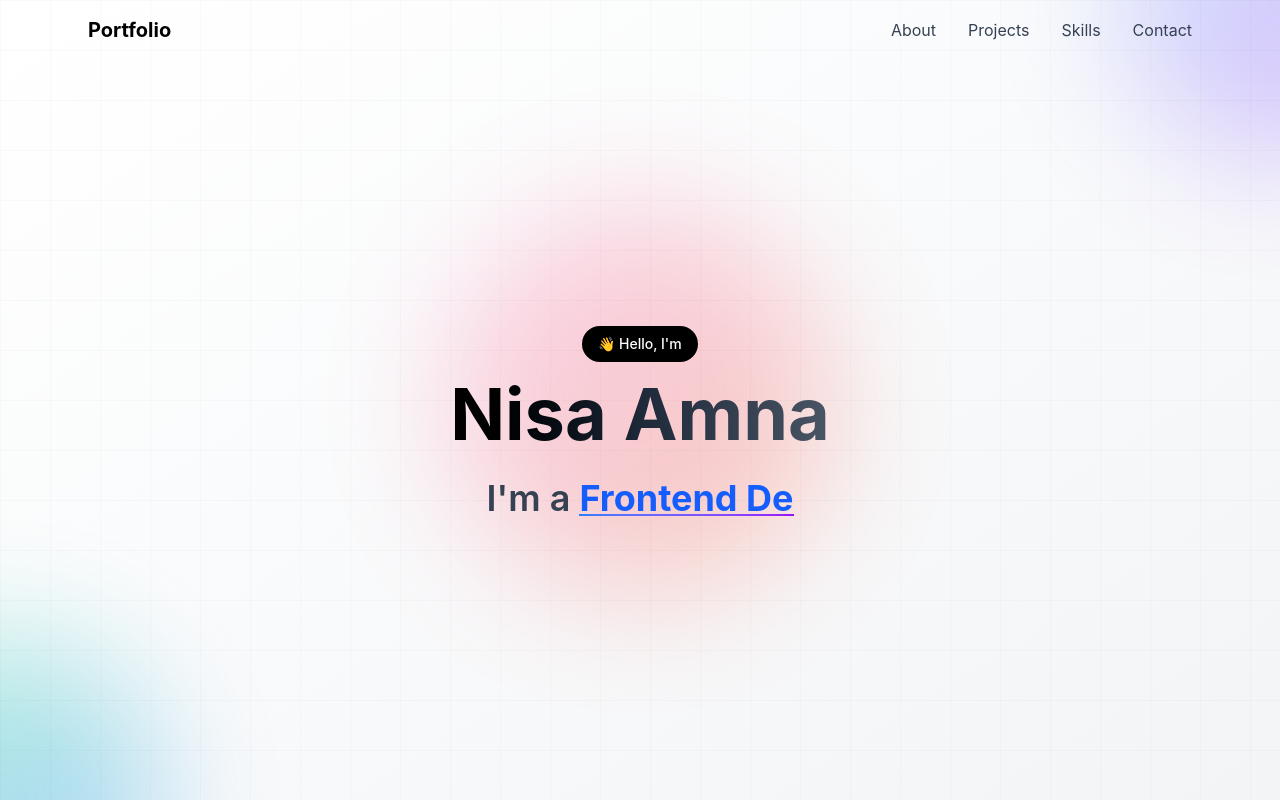
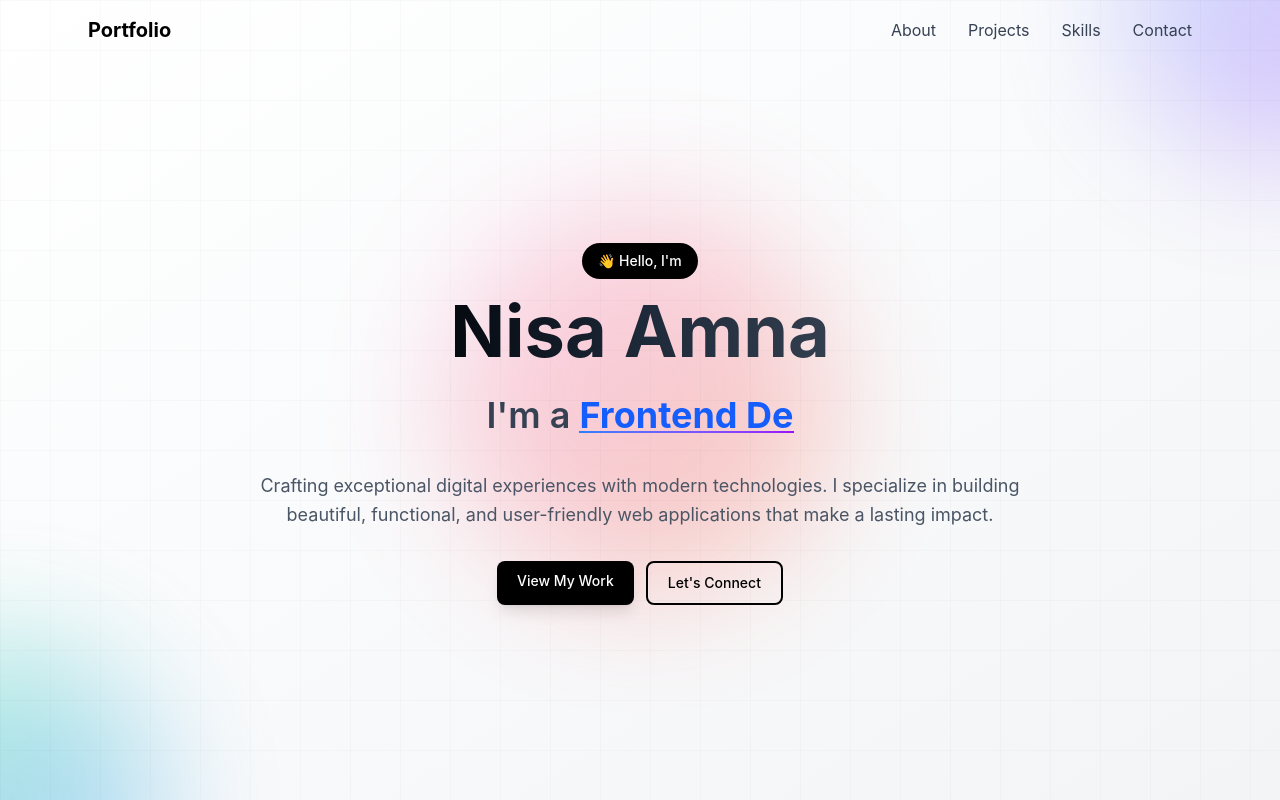
Before and after one commit to VaysNa/Portfolio-01, a React (Vite) app: page / in a window 1280 px wide. Built offline with nearby package versions, Linux system fonts and the light colour scheme.

Commit message:
adding CTAs buttons

```diff
--- a/src/components/Hero.jsx
+++ b/src/components/Hero.jsx
@@ -89,6 +89,33 @@ const Hero = ({ hasAnimated }) => {
             </h2>
           </div>
           {/*Description */}
+          <p className="text-base md:text-lg text-gray-600 mb-8 max-w-3xl mx-auto leading-relaxed animate-fade-in-up delay-200">
+            {heroData.description}
+          </p>
+
+          {/*CTA(call to action) buttons */}
+          <div className="flex flex-col sm:flex-row gap-3 justify-center mb-8 animate-fade-in-up delay-300">
+            {heroData.ctaButtons.map((button, index) => (
+              <a
+                key={index}
+                href={button.href}
+                className={`group relative px-5 py-2.5 rounded-lg transition-all duration-300 font-medium text-sm ${button.variant === "primary" ? "bg-black text-white shadow-lg hover:shadow-xl hover:bg-gray-800" : "border-2 border-black text-black hover:bg-black hover:text-white"}`}
+              >
+                {button.variant === "primary" && (
+                  <div className="absolute inset-0 bg-gradient-to-r from-blue-600 to-purple-600 rounded-lg opacity-0 group-hover:opacity-100 transition-opacity duration-300"></div>
+                )}
+                <span
+                  className={
+                    button.variant === "primary" ? "relative z-10" : ""
+                  }
+                >
+                  {button.text}
+                </span>
+              </a>
+            ))}
+          </div>
+
+          {}
         </div>
       </div>
     </section>
```
